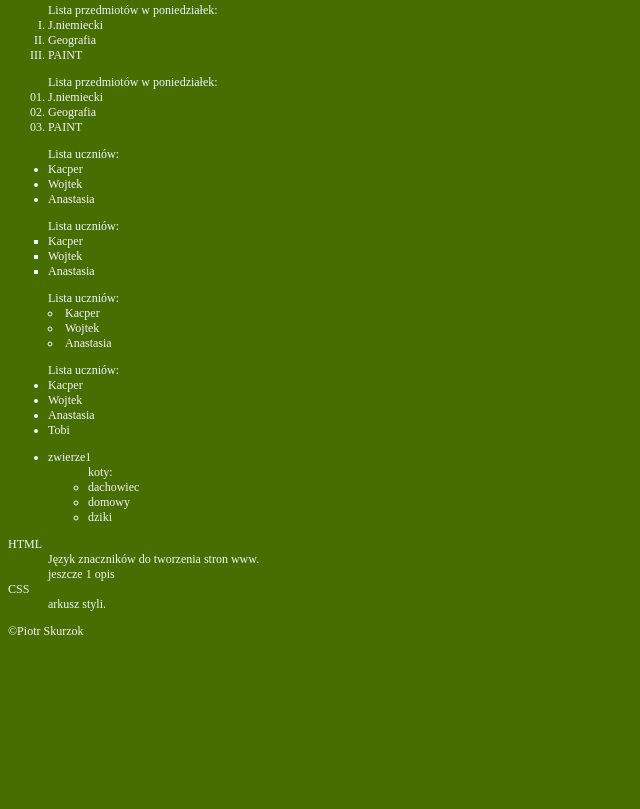
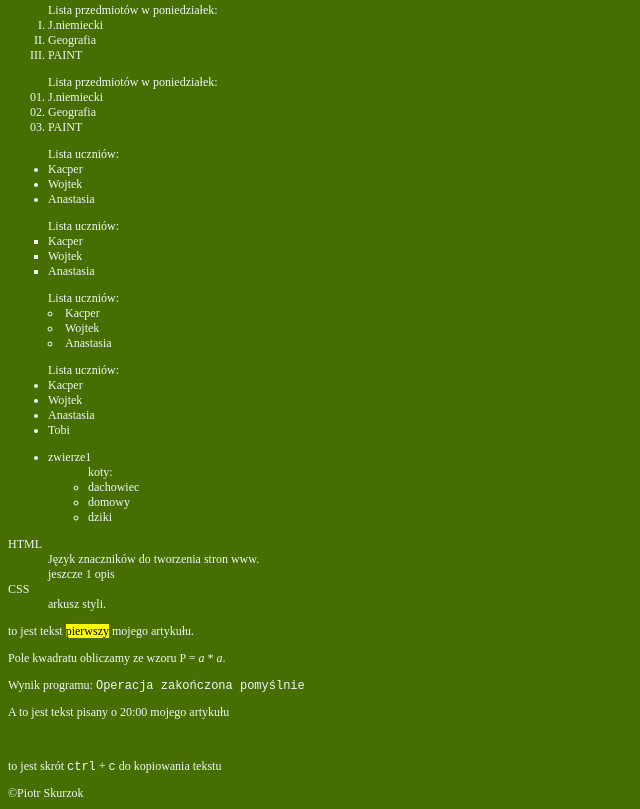
Before and after one commit to Piotrs11/Moja-strona-internetowa, a plain HTML site: page index.html in a window 1280 px wide. Shown: the part 1112-1921 px from the top of the page, without its empty margins (0-640 px from the left). Before the commit the page ends 1759 px from the top, so only its background shows below. Drawn offline with Linux system fonts and the light colour scheme.

Commit message:
Fix HTML structure and add missing elements

```diff
--- a/index.html
+++ b/index.html
@@ -138,6 +138,9 @@
         <dd>arkusz styli.</dd>
     </dl>
 
+    <p>to jest tekst <mark>pierwszy</mark> mojego artykułu.</p><p>Pole kwadratu obliczamy ze wzoru P = <var>a</var> * <var>a</var>.</p>
+    <p>Wynik programu: <samp>Operacja zakończona pomyślnie</samp></p><p> A to jest tekst pisany o  <time datetime="20:00">20:00</time> mojego artykułu</p><br>
+    <p>to jest skrót <kbd>ctrl</kbd> + <kbd>c</kbd> do kopiowania tekstu</p>
 </aside>
 
 <footer>&COPY;Piotr Skurzok</footer>
```
